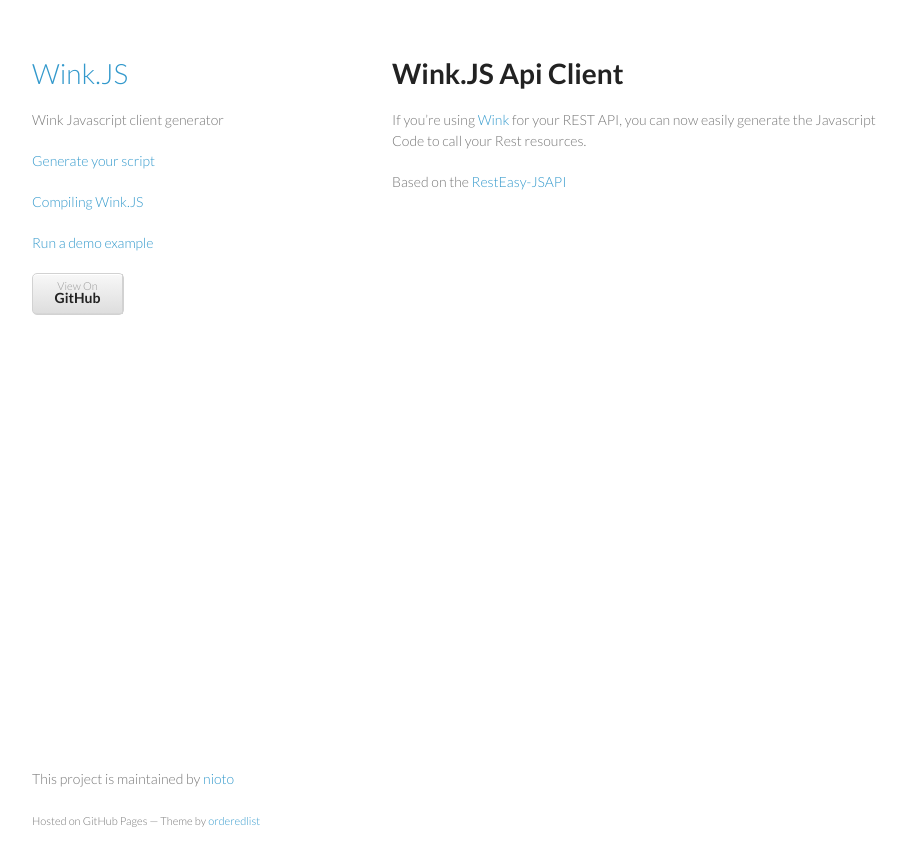
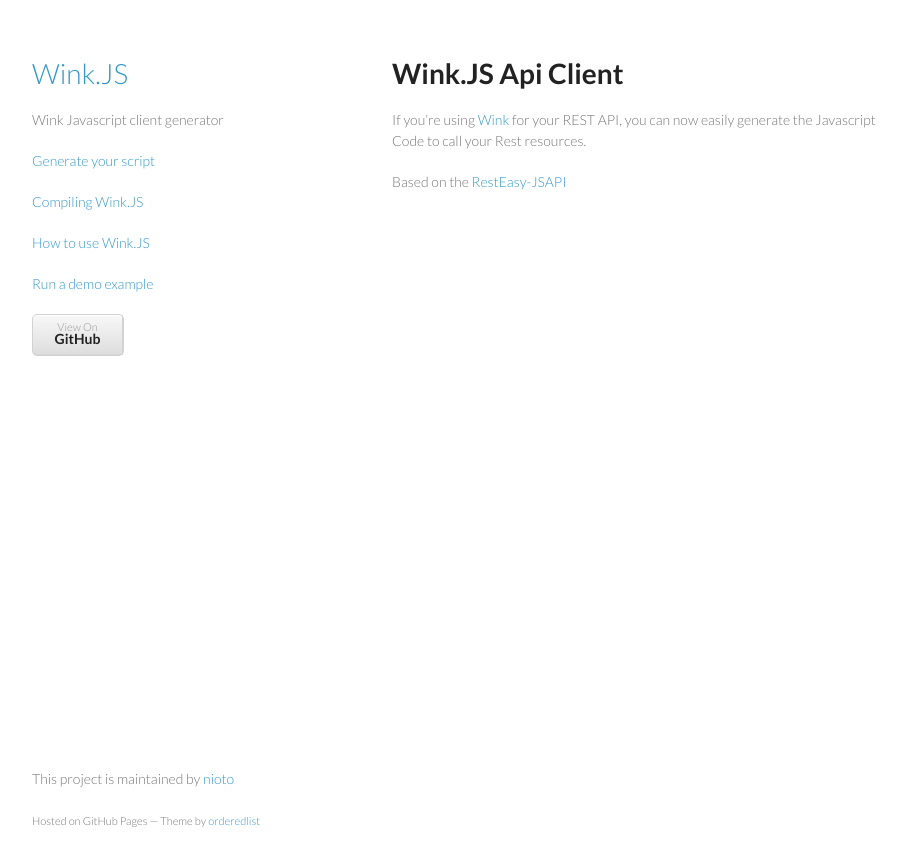
Before and after one commit to nioto/wink.js, a Jekyll site: the page built from index.md, in a window 1280 px wide. Shown: the top 866 px of the page, without its empty margins (178-1082 px from the left). Built offline with Jekyll 4.4.1, drawn with Linux system fonts in a browser that asks for light colours; Markdown is read by kramdown in place of the engine named in the settings.

Commit message:
Update index.html

```diff
--- a/_layouts/index.html
+++ b/_layouts/index.html
@@ -20,10 +20,9 @@
 
         <p class="view"><a href="./install.html">Generate your script</a></p>
         <p class="view"><a href="./compile.html">Compiling Wink.JS</a></p>
+        <p class="view"><a href="./howto.html">How to use Wink.JS</a></p>
         <p class="view"><a href="./demo.html">Run a demo example</a></p>
 
-				<p class="view"></p>
-				<p class="view"></p>
 
 <!--        <p class="view"><a href="https://github.com/nioto/wink.js">View the Project on GitHub <small>nioto/wink.js</small></a></p> -->
 
```
